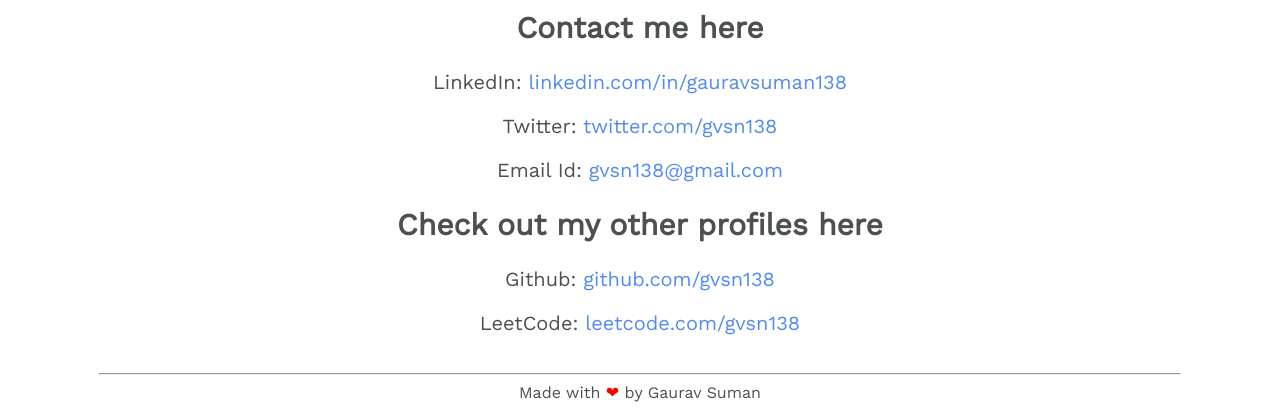
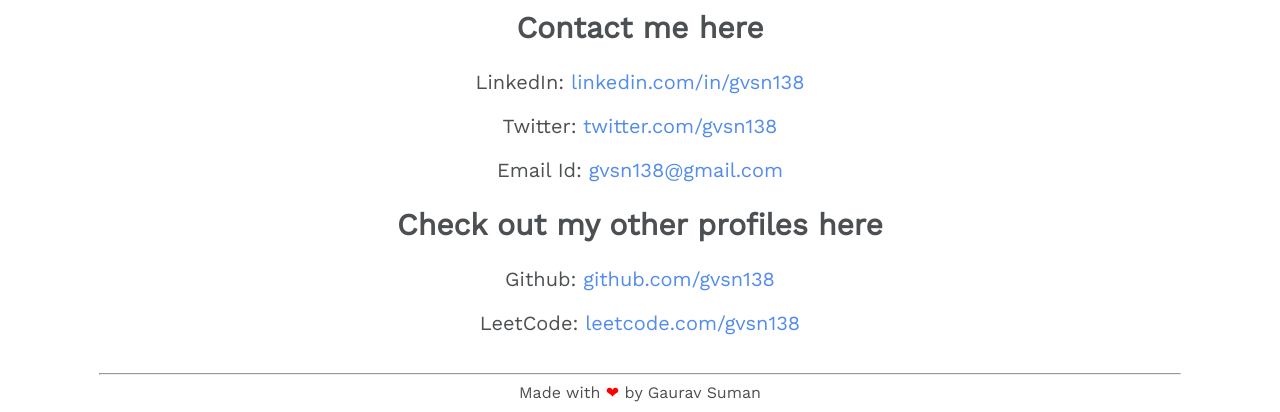
Before and after one commit to gvsn138/portfolio-gvsn, a plain HTML site: page contact.html in a window 1280 px wide. Shown: the part 423-835 px from the top of the page. Drawn offline with nearby package versions, Linux system fonts and the light colour scheme.

Commit message:
update linkind account

```diff
--- a/contact.html
+++ b/contact.html
@@ -33,7 +33,7 @@
     <div class="contact-info">
     <h2>Contact me here</h2>
     <div class="contact-content">
-        <p>LinkedIn: <a href="https://www.linkedin.com/in/gauravsuman138/" target="_blank">linkedin.com/in/gauravsuman138</a></p>
+        <p>LinkedIn: <a href="https://www.linkedin.com/in/gvsn138/" target="_blank">linkedin.com/in/gvsn138</a></p>
         <p>Twitter: <a href="https://twitter.com/@gvsn138">twitter.com/gvsn138</a></p>
         <p>Email Id: <a href="mailto:gvsn138@gmail.com">gvsn138@gmail.com</a></p>
     </div>
```
